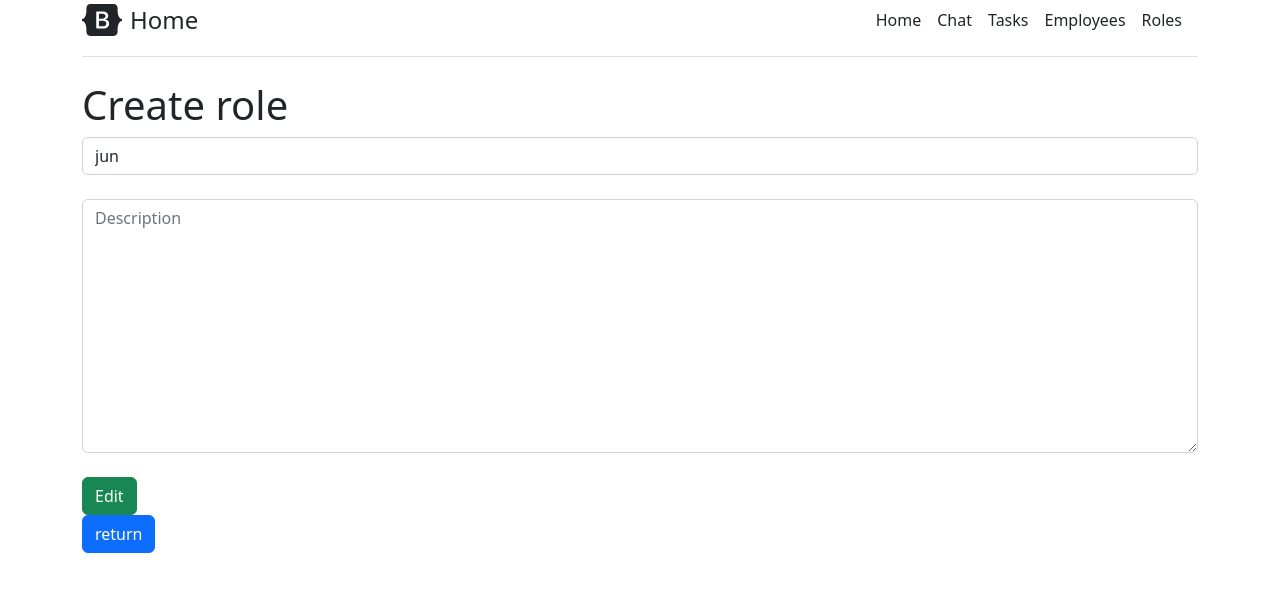
After one commit to ixor911/Django_self_project, a Django app: page /editRole?role_id=1 in a window 1280 px wide. The commit adds this page. Shown: the top 592 px of the page. Run offline with Django 4.2, Linux system fonts and the light colour scheme; data comes from the database, SQL or seed files in the repository; both versions use the stored data as it was after the commit.

Commit message:
made roles managing sites (no bootstrap, no functional)

```diff
--- /dev/null
+++ b/taskmanager/main/forms.py
@@ -0,0 +1,18 @@
+from .models import *
+from django.forms import ModelForm, TextInput, Textarea
+
+
+class RoleForm(ModelForm):
+    class Meta:
+        model = Role
+        fields = ['name', 'description']
+        widgets = {
+            'name': TextInput(attrs={
+                'class': 'form-control',
+                'placeholder': 'Name'
+            }),
+            'description': Textarea(attrs={
+                'class': 'form-control',
+                'placeholder': 'Description'
+            })
+        }
--- a/taskmanager/main/models.py
+++ b/taskmanager/main/models.py
@@ -65,7 +65,7 @@ class Message(models.Model):
         return self.text
 
     text = models.TextField('Text')
-    date = models.DateField('Date', auto_now=True)
+    date = models.DateTimeField('Date', auto_now=True)
 
     writer = models.ForeignKey(
         Employee,
--- a/taskmanager/main/templates/main/base.html
+++ b/taskmanager/main/templates/main/base.html
@@ -12,14 +12,17 @@
     <div class="container">
 
         <div class="d-flex flex-column flex-md-row align-items-center pb-3 mb-4 border-bottom">
-          <a href="/" class="d-flex align-items-center text-dark text-decoration-none">
+          <a href="{% url 'home' %}" class="d-flex align-items-center text-dark text-decoration-none">
             <svg xmlns="http://www.w3.org/2000/svg" width="40" height="32" class="me-2" viewBox="0 0 118 94" role="img"><title>Bootstrap</title><path fill-rule="evenodd" clip-rule="evenodd" d="M24.509 0c-6.733 0-11.715 5.893-11.492 12.284.214 6.14-.064 14.092-2.066 20.577C8.943 39.365 5.547 43.485 0 44.014v5.972c5.547.529 8.943 4.649 10.951 11.153 2.002 6.485 2.28 14.437 2.066 20.577C12.794 88.106 17.776 94 24.51 94H93.5c6.733 0 11.714-5.893 11.491-12.284-.214-6.14.064-14.092 2.066-20.577 2.009-6.504 5.396-10.624 10.943-11.153v-5.972c-5.547-.529-8.934-4.649-10.943-11.153-2.002-6.484-2.28-14.437-2.066-20.577C105.214 5.894 100.233 0 93.5 0H24.508zM80 57.863C80 66.663 73.436 72 62.543 72H44a2 2 0 01-2-2V24a2 2 0 012-2h18.437c9.083 0 15.044 4.92 15.044 12.474 0 5.302-4.01 10.049-9.119 10.88v.277C75.317 46.394 80 51.21 80 57.863zM60.521 28.34H49.948v14.934h8.905c6.884 0 10.68-2.772 10.68-7.727 0-4.643-3.264-7.207-9.012-7.207zM49.948 49.2v16.458H60.91c7.167 0 10.964-2.876 10.964-8.281 0-5.406-3.903-8.178-11.425-8.178H49.948z" fill="currentColor"></path></svg>
             <span class="fs-4">Home</span>
           </a>
 
           <nav class="d-inline-flex mt-2 mt-md-0 ms-md-auto">
             <a class="me-3 py-2 text-dark text-decoration-none" href="{% url 'home' %}">Home</a>
-
+            <a class="me-3 py-2 text-dark text-decoration-none" href="{% url 'chat' %}">Chat</a>
+            <a class="me-3 py-2 text-dark text-decoration-none" href="{% url 'tasks' %}">Tasks</a>
+            <a class="me-3 py-2 text-dark text-decoration-none" href="{% url 'employees' %}">Employees</a>
+            <a class="me-3 py-2 text-dark text-decoration-none" href="{% url 'getRoles' %}">Roles</a>
           </nav>
         </div>
 
--- a/taskmanager/main/templates/main/chat.html
+++ b/taskmanager/main/templates/main/chat.html
@@ -3,5 +3,5 @@
 {% block title %}Home{% endblock %}
 
 {% block body %}
-    some text
+    chat
 {% endblock %}
--- a/taskmanager/main/templates/main/employees.html
+++ b/taskmanager/main/templates/main/employees.html
@@ -3,5 +3,5 @@
 {% block title %}Home{% endblock %}
 
 {% block body %}
-    some text
+    employee
 {% endblock %}
--- a/taskmanager/main/templates/main/home.html
+++ b/taskmanager/main/templates/main/home.html
@@ -3,5 +3,5 @@
 {% block title %}Home{% endblock %}
 
 {% block body %}
-    some text
+    home
 {% endblock %}
--- /dev/null
+++ b/taskmanager/main/templates/main/roles/editRole.html
@@ -0,0 +1,17 @@
+{% extends 'main/base.html' %}
+
+{% block title %}addRole{% endblock %}
+
+{% block body %}
+    <h1>Create role</h1>
+    <form method="post">
+        {% csrf_token %}
+
+        {{ form.name }}<br>
+        {{ form.description }}<br>
+
+        <button type="submit" class="btn btn-success">Edit</button>
+        <span>{{ error }}</span>
+    </form>
+    <a href="{% url 'infoRole' %}?role_id={{ role.id }}"><button class="btn btn-primary">return</button></a>
+{% endblock %}
--- a/taskmanager/main/templates/main/tasks.html
+++ b/taskmanager/main/templates/main/tasks.html
@@ -3,5 +3,5 @@
 {% block title %}Home{% endblock %}
 
 {% block body %}
-    some text
+    tasks
 {% endblock %}
--- a/taskmanager/main/urls.py
+++ b/taskmanager/main/urls.py
@@ -3,4 +3,14 @@ from . import views
 
 urlpatterns = [
     path('', views.home, name='home'),
+    path('Chat', views.chat, name='chat'),
+    path('Employees', views.employees, name='employees'),
+    path('Roles', views.getRoles, name='getRoles'),
+    path('addRole', views.addRole, name='addRole'),
+    path('infoRole', views.infoRole, name='infoRole'),
+    path('editRole', views.editRole, name='editRole'),
+    path('dellRoleSure', views.dellRoleSure, name='dellRoleSure'),
+    path('dellRole', views.dellRole, name='dellRole'),
+    path('Tasks', views.tasks, name='tasks'),
+
 ]
--- a/taskmanager/main/views.py
+++ b/taskmanager/main/views.py
@@ -1,6 +1,77 @@
 from django.shortcuts import render, redirect
 from django.http import HttpResponse
+from .models import *
+from .forms import *
 
 
 def home(request):
     return render(request, 'main/home.html')
+
+
+def employees(request):
+    return render(request, 'main/employees.html')
+
+
+def chat(request):
+    return render(request, 'main/chat.html')
+
+
+def tasks(request):
+    return render(request, 'main/tasks.html')
+
+
+def getRoles(request):
+    roles = Role.objects.order_by('id')
+
+    return render(request, 'main/roles/getRoles.html', {
+        'title': 'Roles',
+        'roles': roles
+    })
+
+
+def addRole(request):
+    error = ''
+
+    form = RoleForm()
+    context = {
+        'form': form,
+        'error': error
+    }
+
+    return render(request, 'main/roles/addRole.html', context)
+
+
+def infoRole(request):
+    role = Role.objects.get(id=request.GET['role_id'])
+    context = {'role': role}
+
+    return render(request, 'main/roles/infoRole.html', context)
+
+
+def editRole(request):
+    error = ''
+    role = Role.objects.get(id=request.GET['role_id'])
+    form = RoleForm({
+        'name': role.name,
+        'description': role.description
+    })
+
+    context = {
+        'role': role,
+        'form': form,
+        'error': error
+    }
+
+    return render(request, 'main/roles/editRole.html', context)
+
+
+def dellRoleSure(request):
+    role = Role.objects.get(id=request.GET['role_id'])
+    context = {'role': role}
+
+    return render(request, 'main/roles/dellRole.html', context)
+
+
+def dellRole(request):
+    print(f"Типо удалилась роль {request.GET['role_id']}")
+    return redirect('getRoles')
```
Also changed, not shown: taskmanager/main/templates/main/roles.html (deleted, +0 -7 lines), taskmanager/main/templates/main/roles/addRole.html (added, +14 -0 lines), taskmanager/main/templates/main/roles/dellRole.html (added, +12 -0 lines), taskmanager/main/templates/main/roles/getRoles.html (added, +19 -0 lines), taskmanager/main/templates/main/roles/infoRole.html (added, +12 -0 lines), taskmanager/db.sqlite3, taskmanager/main/migrations/0003_alter_message_date.py (added).
